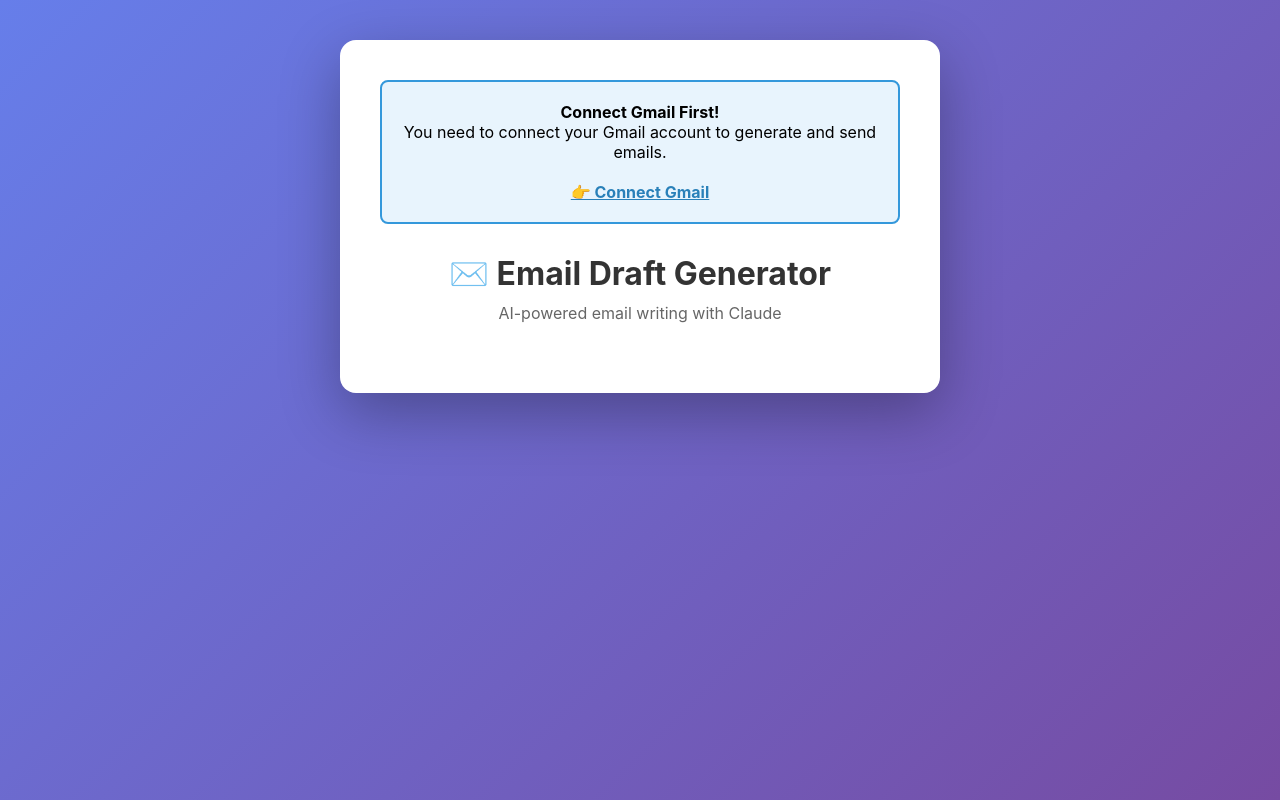
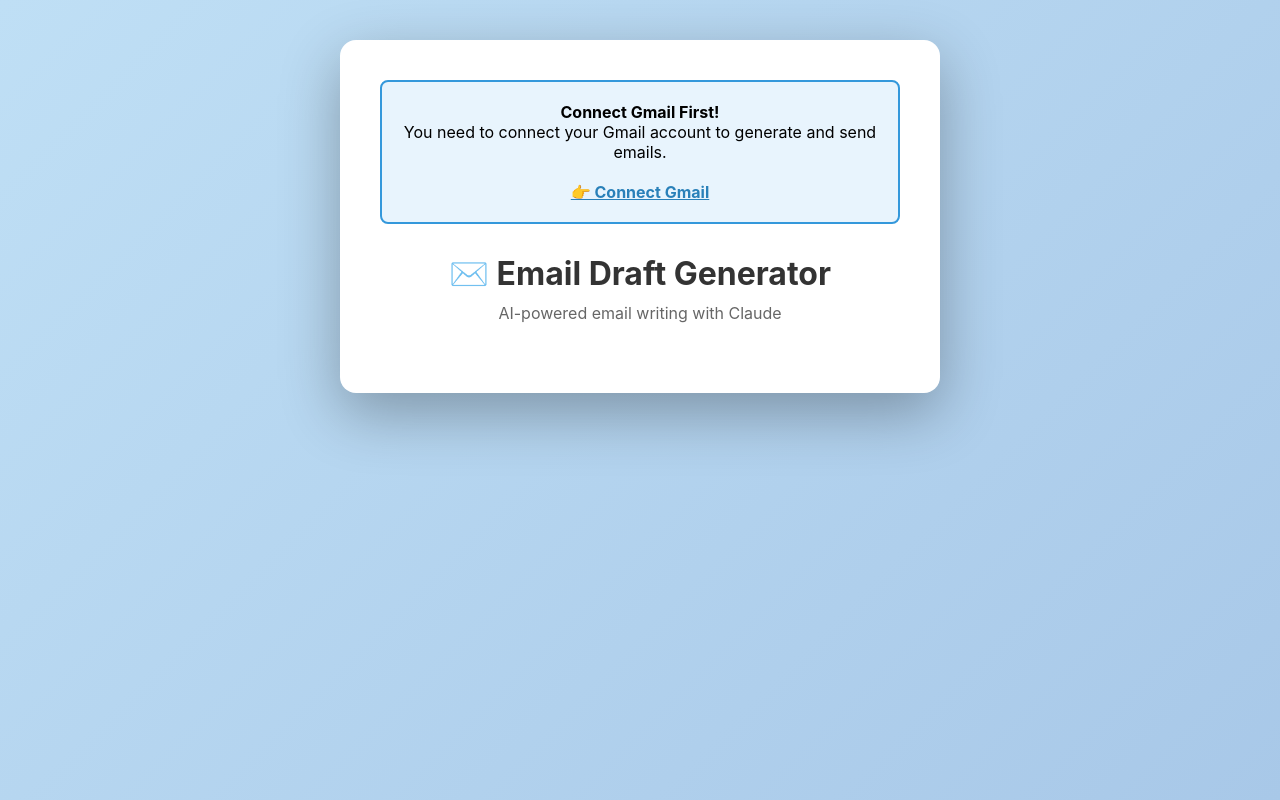
Before and after one commit to jongwheelee/email-draft-generator, a Flask app: page / in a window 1280 px wide. Run offline with Flask 3, Linux system fonts and the light colour scheme.

Commit message:
background color change

```diff
--- a/templates/error.html
+++ b/templates/error.html
@@ -8,7 +8,7 @@
         * { box-sizing: border-box; margin: 0; padding: 0; }
         body {
             font-family: -apple-system, BlinkMacSystemFont, "Segoe UI", Roboto, sans-serif;
-            background: linear-gradient(135deg, #667eea 0%, #764ba2 100%);
+            background: linear-gradient(135deg, #BFDFF5 0%, #a8c8e8 100%);
             min-height: 100vh;
             padding: 40px 20px;
             display: flex;
@@ -51,7 +51,7 @@
             cursor: pointer;
             text-decoration: none;
             display: inline-block;
-            background: linear-gradient(135deg, #667eea 0%, #764ba2 100%);
+            background: linear-gradient(135deg, #4a9fd4 0%, #2f7ab8 100%);
             color: white;
         }
     </style>
--- a/templates/index.html
+++ b/templates/index.html
@@ -8,7 +8,7 @@
         * { box-sizing: border-box; margin: 0; padding: 0; }
         body {
             font-family: -apple-system, BlinkMacSystemFont, "Segoe UI", Roboto, sans-serif;
-            background: linear-gradient(135deg, #667eea 0%, #764ba2 100%);
+            background: linear-gradient(135deg, #BFDFF5 0%, #a8c8e8 100%);
             min-height: 100vh;
             padding: 40px 20px;
         }
@@ -52,7 +52,7 @@
         button {
             width: 100%;
             padding: 16px;
-            background: linear-gradient(135deg, #667eea 0%, #764ba2 100%);
+            background: linear-gradient(135deg, #4a9fd4 0%, #2f7ab8 100%);
             color: white;
             border: none;
             border-radius: 8px;
--- a/templates/result.html
+++ b/templates/result.html
@@ -8,7 +8,7 @@
         * { box-sizing: border-box; margin: 0; padding: 0; }
         body {
             font-family: -apple-system, BlinkMacSystemFont, "Segoe UI", Roboto, sans-serif;
-            background: linear-gradient(135deg, #667eea 0%, #764ba2 100%);
+            background: linear-gradient(135deg, #BFDFF5 0%, #a8c8e8 100%);
             min-height: 100vh;
             padding: 40px 20px;
         }
@@ -85,8 +85,8 @@
             cursor: pointer;
             transition: transform 0.2s, box-shadow 0.2s;
         }
-        .btn-send { background: linear-gradient(135deg, #11998e 0%, #38ef7d 100%); color: white; }
-        .btn-draft { background: linear-gradient(135deg, #667eea 0%, #764ba2 100%); color: white; }
+        .btn-send { background: linear-gradient(135deg, #4a9fd4 0%, #2f7ab8 100%); color: white; }
+        .btn-draft { background: linear-gradient(135deg, #4a9fd4 0%, #2f7ab8 100%); color: white; }
         .btn-back { background: #e0e0e0; color: #333; }
         button:hover { transform: translateY(-2px); box-shadow: 0 10px 30px rgba(0,0,0,0.2); }
     </style>
--- a/templates/success.html
+++ b/templates/success.html
@@ -8,7 +8,7 @@
         * { box-sizing: border-box; margin: 0; padding: 0; }
         body {
             font-family: -apple-system, BlinkMacSystemFont, "Segoe UI", Roboto, sans-serif;
-            background: linear-gradient(135deg, #667eea 0%, #764ba2 100%);
+            background: linear-gradient(135deg, #BFDFF5 0%, #a8c8e8 100%);
             min-height: 100vh;
             padding: 40px 20px;
             display: flex;
@@ -42,7 +42,7 @@
             display: inline-block;
         }
         .btn-primary {
-            background: linear-gradient(135deg, #667eea 0%, #764ba2 100%);
+            background: linear-gradient(135deg, #4a9fd4 0%, #2f7ab8 100%);
             color: white;
         }
         .btn-secondary {
```
